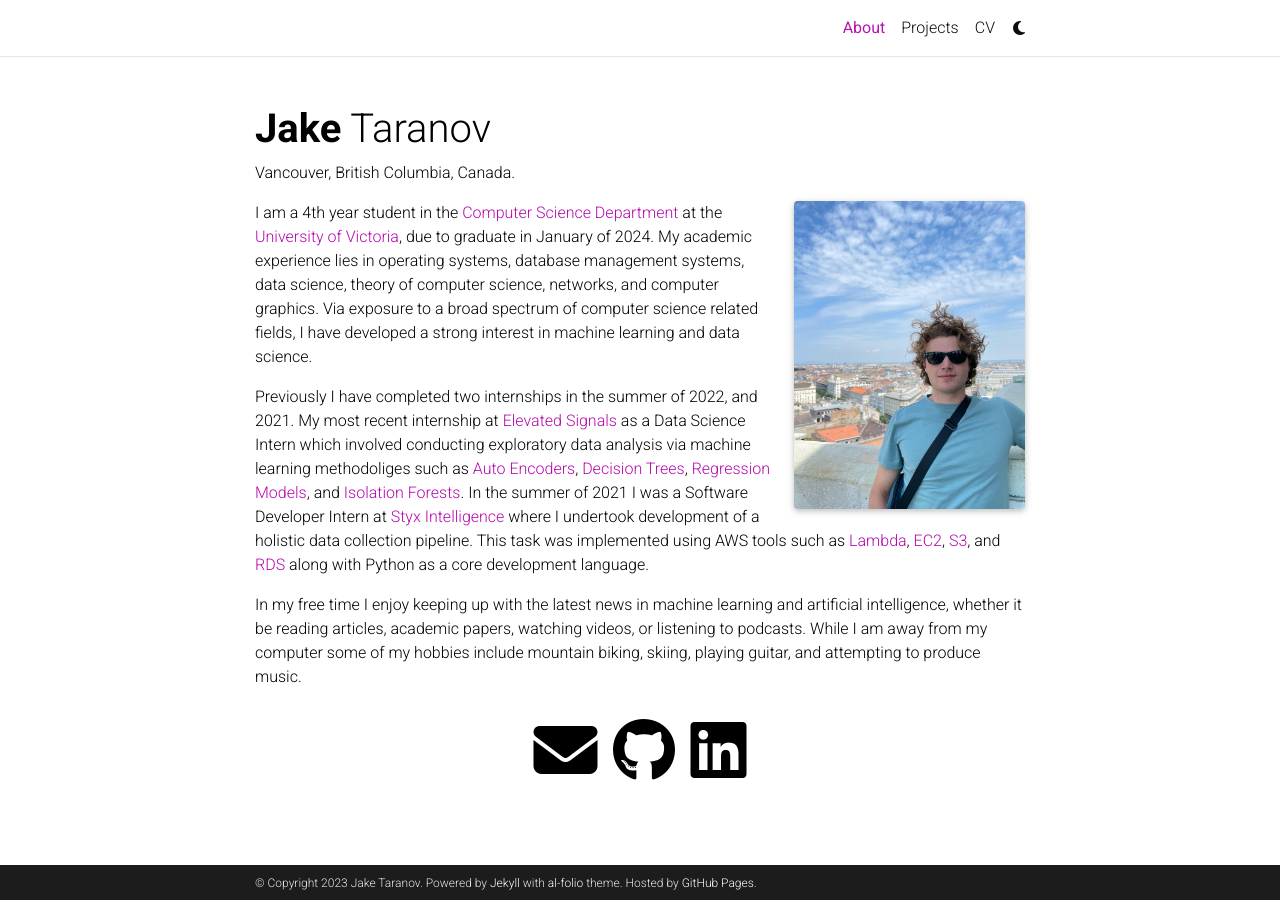
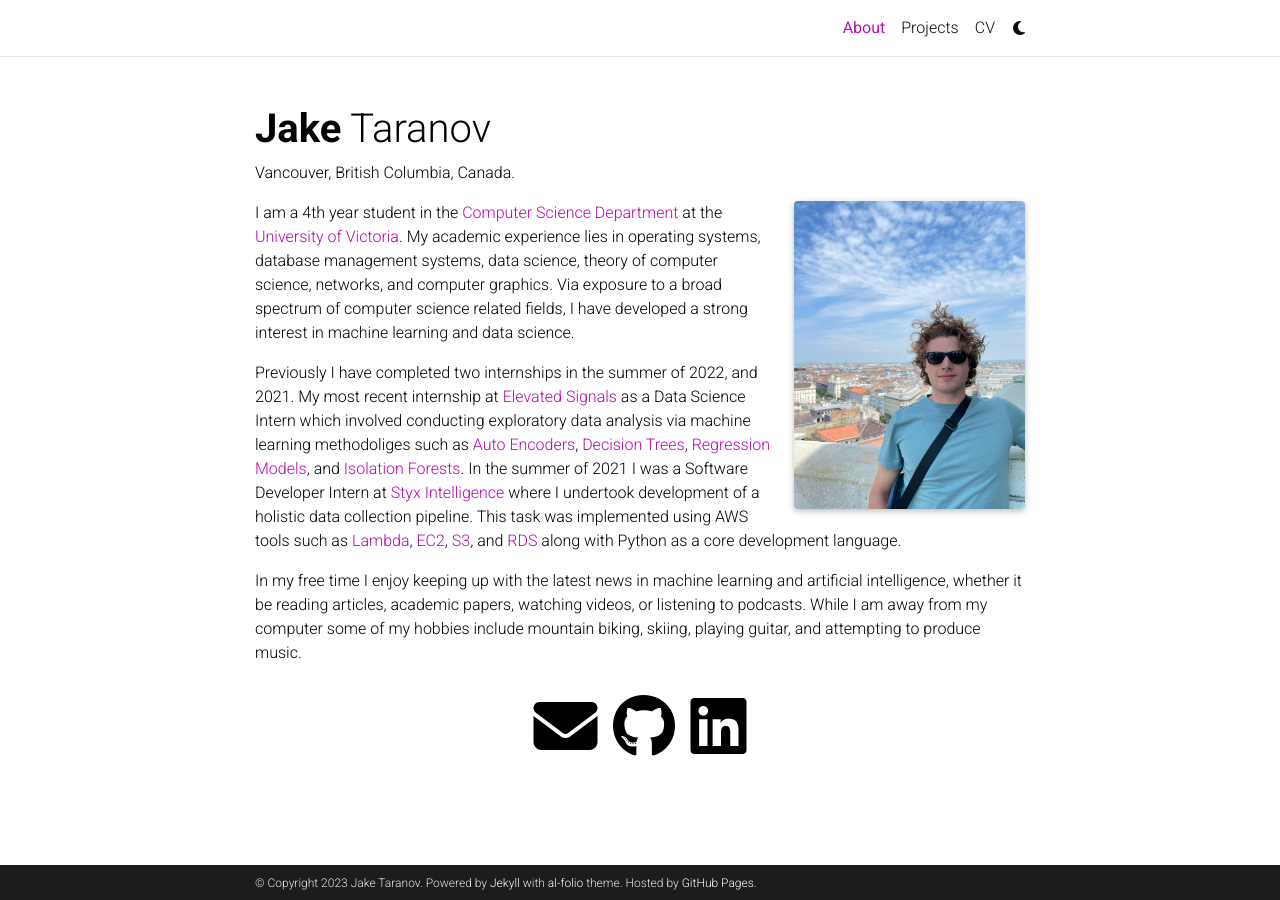
Before and after one commit to jaketaranov/jaketaranov.github.io, a Jekyll site: the page built from _pages/about.md, in a window 1280 px wide. Built offline with Jekyll 4.4.1, drawn with Linux system fonts in a browser that asks for light colours; full-size pictures stand in for the smaller copies a plugin makes; comment, search, counter and statistics services are not loaded; a style sheet for code colours, icons or effects is not loaded.

Commit message:
Update about.md

```diff
--- a/_pages/about.md
+++ b/_pages/about.md
@@ -17,7 +17,7 @@
 
 
 
-I am a 4th year student in the [Computer Science Department](https://www.uvic.ca/ecs/computerscience/index.php) at the [University of Victoria](https://www.uvic.ca/), due to graduate in January of 2024. My academic experience lies in operating systems, database management systems, data science, theory of computer science, networks, and computer graphics. Via exposure to a broad spectrum of computer science related fields, I have developed a strong interest in machine learning and data science.
+I am a 4th year student in the [Computer Science Department](https://www.uvic.ca/ecs/computerscience/index.php) at the [University of Victoria](https://www.uvic.ca/). My academic experience lies in operating systems, database management systems, data science, theory of computer science, networks, and computer graphics. Via exposure to a broad spectrum of computer science related fields, I have developed a strong interest in machine learning and data science.
 
 Previously I have completed two internships in the summer of 2022, and 2021. My most recent internship at [Elevated Signals](https://www.elevatedsignals.com/) as a Data Science Intern which involved conducting exploratory data analysis via machine learning methodoliges such as [Auto Encoders](https://en.wikipedia.org/wiki/Autoencoder), [Decision Trees](https://en.wikipedia.org/wiki/Decision_tree_learning), [Regression Models](https://en.wikipedia.org/wiki/Regression_analysis), and [Isolation Forests](https://en.wikipedia.org/wiki/Isolation_forest). In the summer of 2021 I was a Software Developer Intern at [Styx Intelligence](https://styxintel.com/) where I undertook development of a holistic data collection pipeline. This task was implemented using AWS tools such as [Lambda](https://aws.amazon.com/lambda/), [EC2](https://aws.amazon.com/ec2/), [S3](https://aws.amazon.com/s3/), and [RDS](https://aws.amazon.com/rds/) along with Python as a core development language.
 
```
